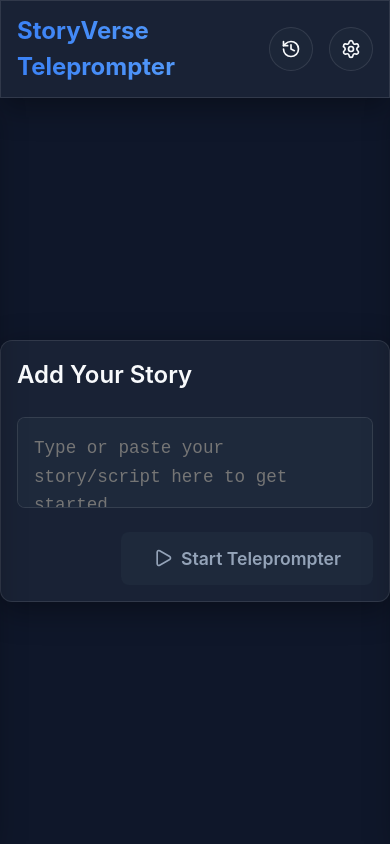
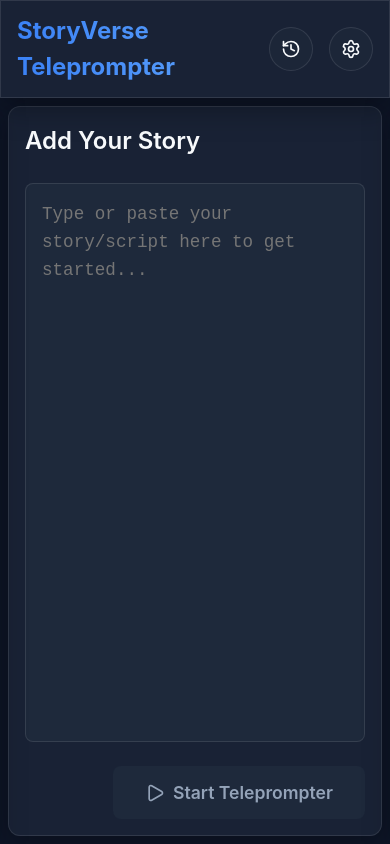
Before and after one commit to daxabhaliya/storyverse-teleprompt, a React (Vite) app: page / in a window 390 px wide. Built offline with nearby package versions, Linux system fonts and the light colour scheme.

Commit message:
Fix Editor height collapsing on mobile

```diff
--- a/src/App.css
+++ b/src/App.css
@@ -60,6 +60,7 @@
   display: flex;
   position: relative;
   overflow: hidden;
+  padding: 1rem;
 }
 
 .editor-container {
@@ -336,10 +337,14 @@ input:checked + .slider:before {
     padding: 0.75rem 1rem;
   }
 
+  .main-content {
+    padding: 0.5rem;
+  }
+
   .editor-container {
     padding: 1rem;
-    margin: 1rem;
-    width: auto;
+    margin: 0 auto;
+    width: 100%;
   }
 
   .settings-panel, .history-panel {
--- a/src/components/Editor.tsx
+++ b/src/components/Editor.tsx
@@ -6,7 +6,7 @@ export const Editor: React.FC = () => {
   const { text, setText, setIsPlaying, saveToHistory } = useAppContext();
 
   return (
-    <div className="editor-container glass" style={{ margin: 'auto', borderRadius: '12px', display: 'flex', flexDirection: 'column', gap: '1.5rem', width: '100%', maxWidth: '800px' }}>
+    <div className="editor-container glass" style={{ borderRadius: '12px', display: 'flex', flexDirection: 'column', gap: '1.5rem', width: '100%', maxWidth: '800px' }}>
       <h2 style={{ fontSize: '1.5rem', fontWeight: 600 }}>Add Your Story</h2>
       <textarea
         className="editor-textarea"
```
